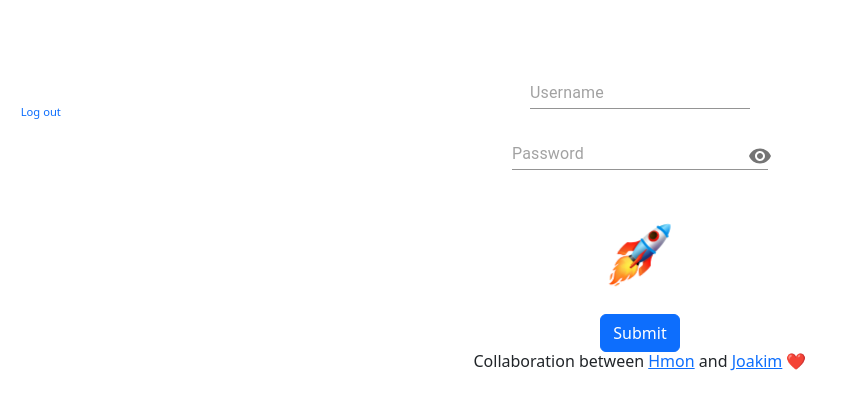
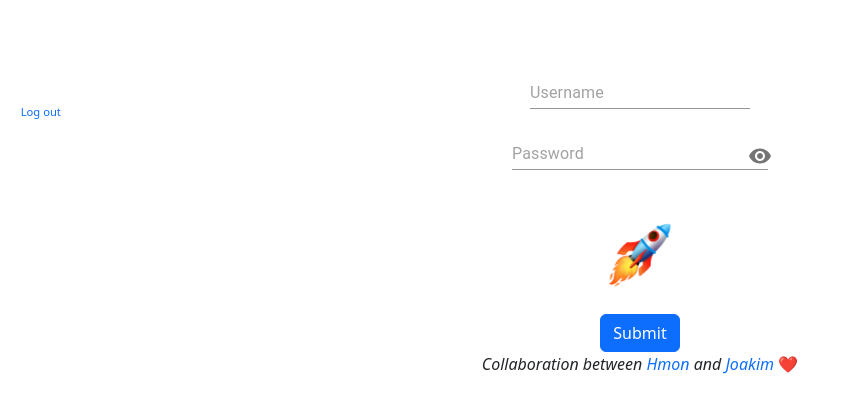
Before and after one commit to HmonWutt/Graduation-website, a React (Create React App) app in the folder frontend/: page / in a window 1280 px wide. Shown: the top 412 px of the page, without its empty margins (0-847 px from the left). Built offline with nearby package versions, Linux system fonts and the light colour scheme; no server answers.

Commit message:
remove underline from links

```diff
--- a/frontend/src/Footer.js
+++ b/frontend/src/Footer.js
@@ -1,11 +1,26 @@
+import "./App.css";
 const Footer = () => {
   return (
-    <h6 id="footer">
+    <span id="footer">
       {" "}
-      Collaboration between <a href="https://github.com/HmonWutt">
-        Hmon
-      </a> and <a href="https://github.com/jocketocke">Joakim</a> ❤️
-    </h6>
+      <i>
+        Collaboration between{" "}
+        <a
+          href="https://github.com/HmonWutt"
+          style={{ textDecoration: "none" }}
+        >
+          Hmon
+        </a>{" "}
+        and{" "}
+        <a
+          href="https://github.com/jocketocke"
+          style={{ textDecoration: "none" }}
+        >
+          Joakim
+        </a>
+      </i>{" "}
+      ❤️
+    </span>
   );
 };
 
```
